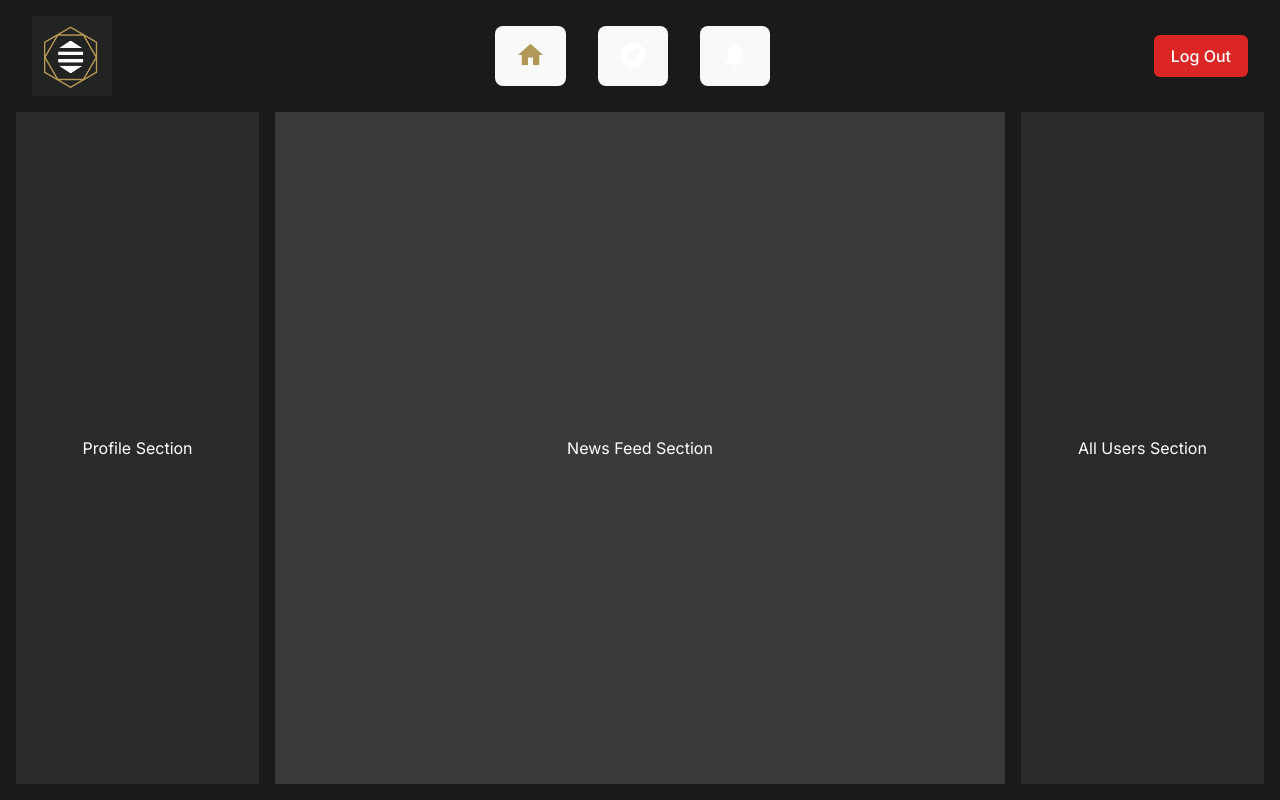
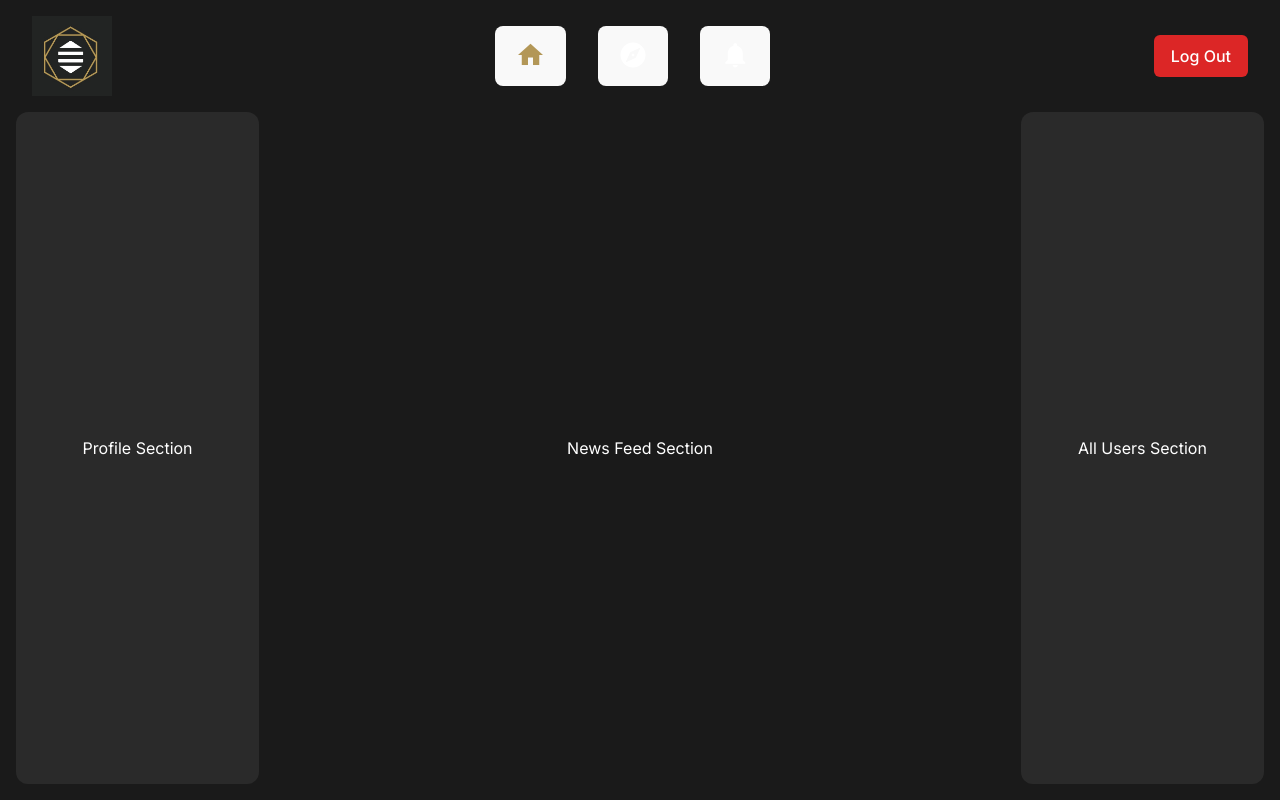
Before and after one commit to Hartz-byte/social-media-app, a React (Vite) app: page /Home in a window 1280 px wide. Built offline with nearby package versions, Linux system fonts and the light colour scheme; a web font is replaced by a local one.

Commit message:
border radius added to all home components

```diff
--- a/src/components/AllUsersSection.tsx
+++ b/src/components/AllUsersSection.tsx
@@ -1,6 +1,6 @@
 const AllUsersSection = () => {
   return (
-    <div className="w-[20%] flex items-center justify-center bg-[#2a2a2a]">
+    <div className="w-[20%] flex items-center justify-center bg-[#2a2a2a] rounded-xl">
       <p>All Users Section</p>
     </div>
   );
--- a/src/components/ExploreSection.tsx
+++ b/src/components/ExploreSection.tsx
@@ -1,6 +1,6 @@
 const ExploreSection = () => {
   return (
-    <div className="w-[60%] flex items-center justify-center bg-[#3a3a3a]">
+    <div className="w-[60%] flex items-center justify-center">
       <p>Explore Section</p>
     </div>
   );
--- a/src/components/NewsFeedSection.tsx
+++ b/src/components/NewsFeedSection.tsx
@@ -1,6 +1,6 @@
 const NewsFeedSection = () => {
   return (
-    <div className="w-[60%] flex items-center justify-center bg-[#3a3a3a]">
+    <div className="w-[60%] flex items-center justify-center">
       <p>News Feed Section</p>
     </div>
   );
--- a/src/components/ProfileSection.tsx
+++ b/src/components/ProfileSection.tsx
@@ -1,6 +1,6 @@
 const ProfileSection = () => {
   return (
-    <div className="w-[20%] flex items-center justify-center bg-[#2a2a2a]">
+    <div className="w-[20%] flex items-center justify-center bg-[#2a2a2a] rounded-xl">
       <p>Profile Section</p>
     </div>
   );
```
